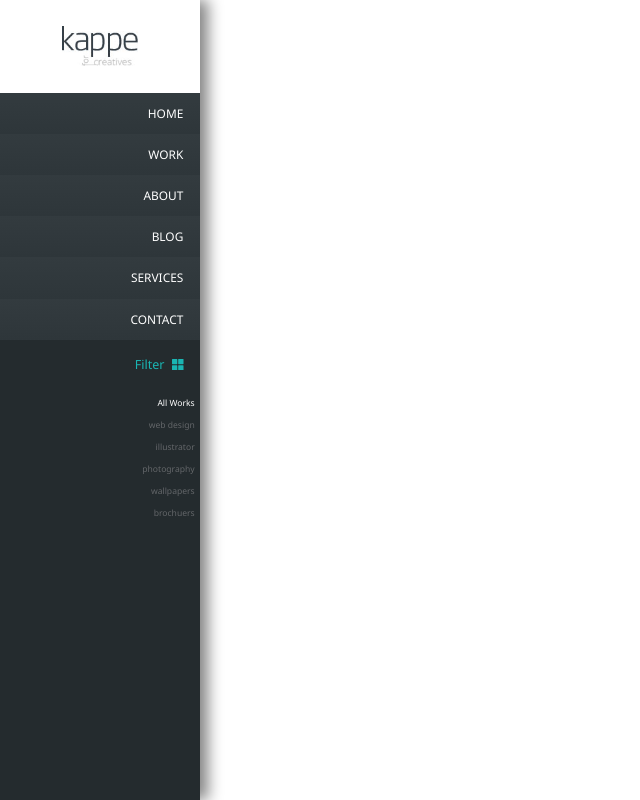
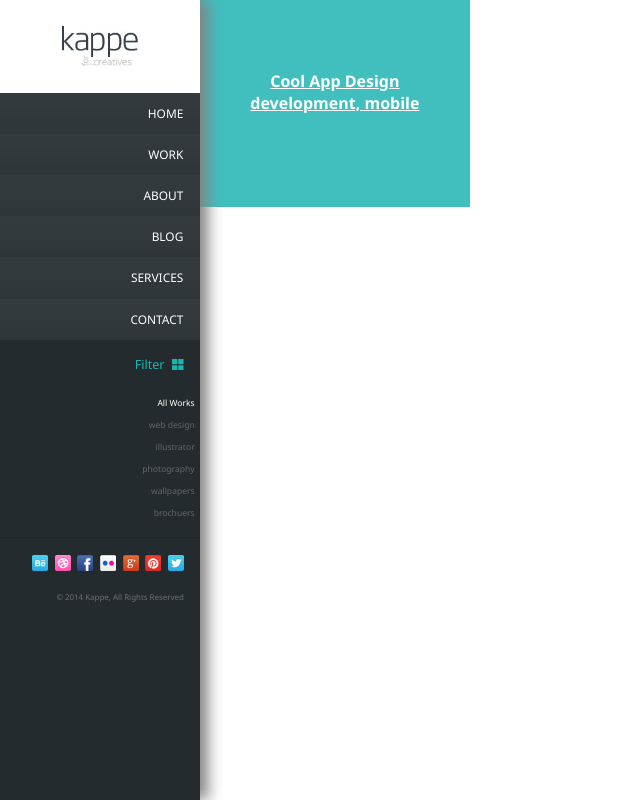
Before and after one commit to MrsMars/MrsMars.github.io, a plain HTML site: page m4/index.html in a window 1280 px wide. Shown: the whole page, without its empty margins (0-640 px from the left). Drawn offline with Linux system fonts and the light colour scheme.

Commit message:
main menu

```diff
--- a/m4/CSS/style.css
+++ b/m4/CSS/style.css
@@ -259,10 +259,67 @@ nav li{list-style: none;}
     text-decoration: none;
     color: #636669;
 }
+#filter a.active{color: #fff;}
+#filter a:hover{color: #fff;}
 
-#filter a.active{
+#soc_bar img{
+    width: 1.25vmax;
+    height: 1.25vmax;
+}
+
+#soc_bar a{margin-left: 0.52vmax;}
+#soc_bar a:hover{transform: scale(0.8);}
+
+#soc_bar{
+    padding: 1.25vmax;
+    border-top: 1px solid #1e282b;
+    width: 100%;
+    margin-top: 1.25vmax;
+}
+
+#cop{
+    text-align: right;
+    width: 100%;
+    font-size: 0.62vmax;
+    color: #6b7072;
+    padding-right: 1.25vmax;
+}
+
+/* main */
+
+main{
+    width: 100%;
+    min-height: 100vh;
+    padding-left: 15.62vw;
+}
+
+.work_box{
+    height: 16.16vw;
+    max-width: 21.09vw;
+    width: 25%;
+    position: relative;
+    overflow: hidden;
+}
+
+.work_box img{
+    width: 100%;
+    height: auto;
+    position: absolute;
+    z-index: 1;
+}
+
+.work_box a{
+    position: absolute;
+    z-index: 2;
+    top: 0;
+    left: 0;
+    display: flex;
+    width: 100%;
+    height: inherit;
+    background-color: rgba(45,184,185,0.9);
     color: #fff;
+    flex-flow: column nowrap;
+    justify-content: center;
+    align-items: center;
+
 }
-#filter a:hover{
-    color: #fff;
-}
--- a/m4/index.html
+++ b/m4/index.html
@@ -45,7 +45,51 @@
             </ul>
        </div>
 
+       <div id="soc_bar" class="main_flex__nowrap flex__jcontent_end flex__align-items_center">
+            <a href="#"><img src="img/webicon-behance.png" alt=""></a>
+            <a href="#"><img src="img/webicon-dribbble.png" alt=""></a>
+            <a href="#"><img src="img/webicon-facebook.png" alt=""></a>
+            <a href="#"><img src="img/webicon-flickr.png" alt=""></a>
+            <a href="#"><img src="img/webicon-googleplus.png" alt=""></a>
+            <a href="#"><img src="img/webicon-pinterest.png" alt=""></a>
+            <a href="#"><img src="img/webicon-twitter.png" alt=""></a>
+       </div>
+
+       <p id="cop">© 2014 Kappe, All Rights Reserved</p>
+
    </header>
+
+    <main>
+
+        <div class="work_list main_flex flex_jcontent_start">
+
+            <div class="work_box">
+                <img src="" alt="">
+                <a href="#">
+                    <h2>Cool App Design</h2>
+                    <h3>development, mobile</h3>
+                    <p class="arrow">
+                        <svg version="1.1" id="" xmlns="http://www.w3.org/2000/svg" xmlns:xlink="http://www.w3.org/1999/xlink" x="0px" y="0px" viewBox="0 0 294.997 294.997" style="enable-background:new 0 0 294.997 294.997;" xml:space="preserve">
+                            <path d="M286.36,98.016c-13.223-37.091-40.098-66.813-75.675-83.691C175.109-2.554,135.088-4.567,97.997,8.656
+                                C60.906,21.879,31.183,48.754,14.305,84.331C-2.572,119.908-4.585,159.928,8.637,197.02c1.113,3.122,4.547,4.748,7.667,3.637
+                                c3.122-1.113,4.75-4.545,3.637-7.667C7.794,158.918,9.643,122.155,25.147,89.474s42.807-57.369,76.879-69.515
+                                c34.072-12.146,70.836-10.296,103.516,5.207c32.682,15.504,57.369,42.807,69.516,76.879c12.146,34.072,10.297,70.835-5.207,103.516
+                                s-42.807,57.369-76.879,69.515c-38.189,13.613-80.082,9.493-114.935-11.304c-2.848-1.699-6.529-0.768-8.227,2.078
+                                c-1.698,2.846-0.768,6.529,2.078,8.227c23.207,13.848,49.276,20.903,75.541,20.902c16.674,0,33.43-2.845,49.572-8.599
+                                c37.092-13.223,66.813-40.098,83.691-75.675C297.57,175.127,299.583,135.107,286.36,98.016z"/>
+                            <path d="M213.499,147.518c0-3.313-2.687-6-6-6H58.069c-3.314,0-6,2.687-6,6s2.686,6,6,6h149.43
+                                C210.812,153.518,213.499,150.831,213.499,147.518z"/>
+                            <path d="M165.686,210.275c-2.344,2.343-2.344,6.142,0,8.485c1.171,1.171,2.707,1.757,4.242,1.757s3.071-0.586,4.242-1.757l67-67
+                                c2.344-2.343,2.344-6.142,0-8.485l-67-67c-2.342-2.343-6.143-2.343-8.484,0c-2.344,2.343-2.344,6.142,0,8.485l62.757,62.757
+                                L165.686,210.275z"/>
+                        </svg>
+                    </p>
+                </a>
+            </div>
+
+        </div>
+
+    </main>
 
 </body>
 </html>
```
Also changed, not shown: m4/img/webicon-behance.png (added), m4/img/webicon-dribbble.png (added), m4/img/webicon-facebook.png (added), m4/img/webicon-flickr.png (added), m4/img/webicon-googleplus.png (added), m4/img/webicon-pinterest.png (added), m4/img/webicon-twitter.png (added).
